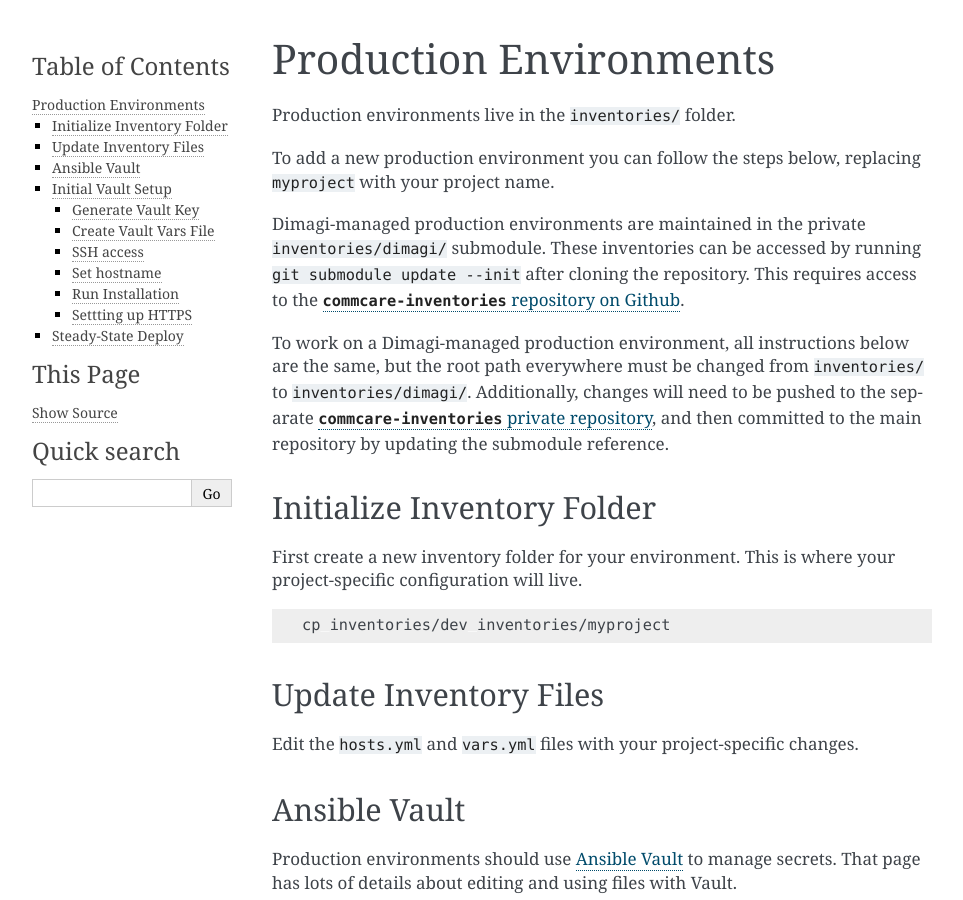
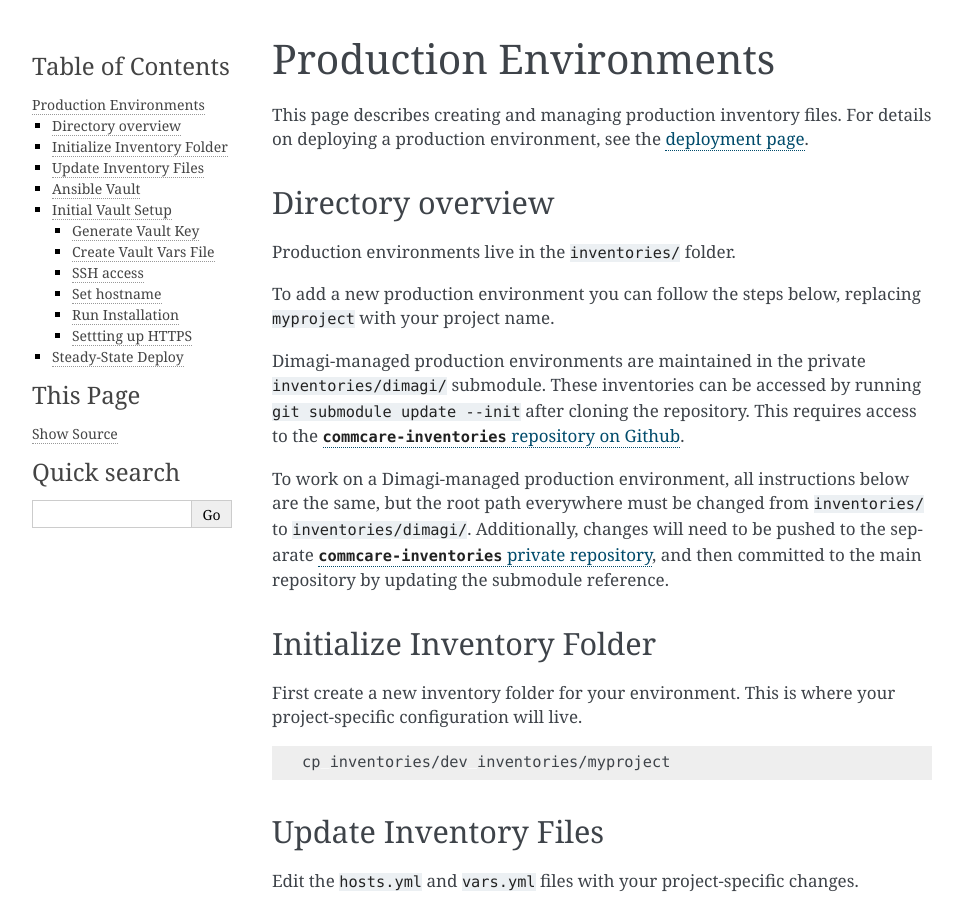
Before and after one commit to dimagi/commcare-sync-ansible, a Sphinx documentation site: the page built from docs/production.md, in a window 1280 px wide and 900 px high. Shown: the whole window, without its empty margins (148-1111 px from the left). Built offline with Sphinx 7.4.7, drawn with Linux system fonts in a browser that asks for light colours.

Commit message:
add production deployment page

```diff
--- a/docs/production.md
+++ b/docs/production.md
@@ -1,5 +1,10 @@
 Production Environments
 =======================
+
+This page describes creating and managing production inventory files.
+For details on deploying a production environment, see the [deployment page](/deployment).
+
+### Directory overview
 
 Production environments live in the `inventories/` folder.
 
```
Also changed, not shown: docs/deployment.md (added, +28 -0 lines).
